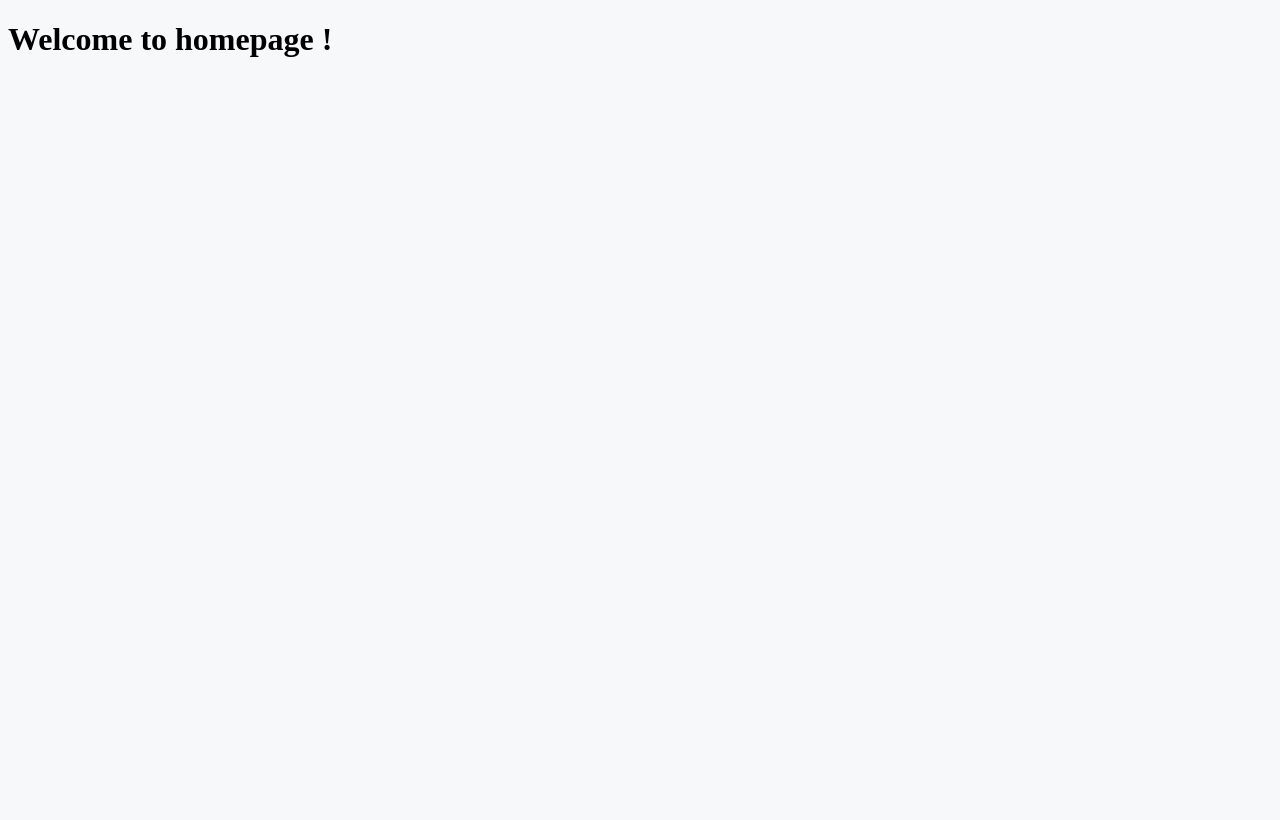
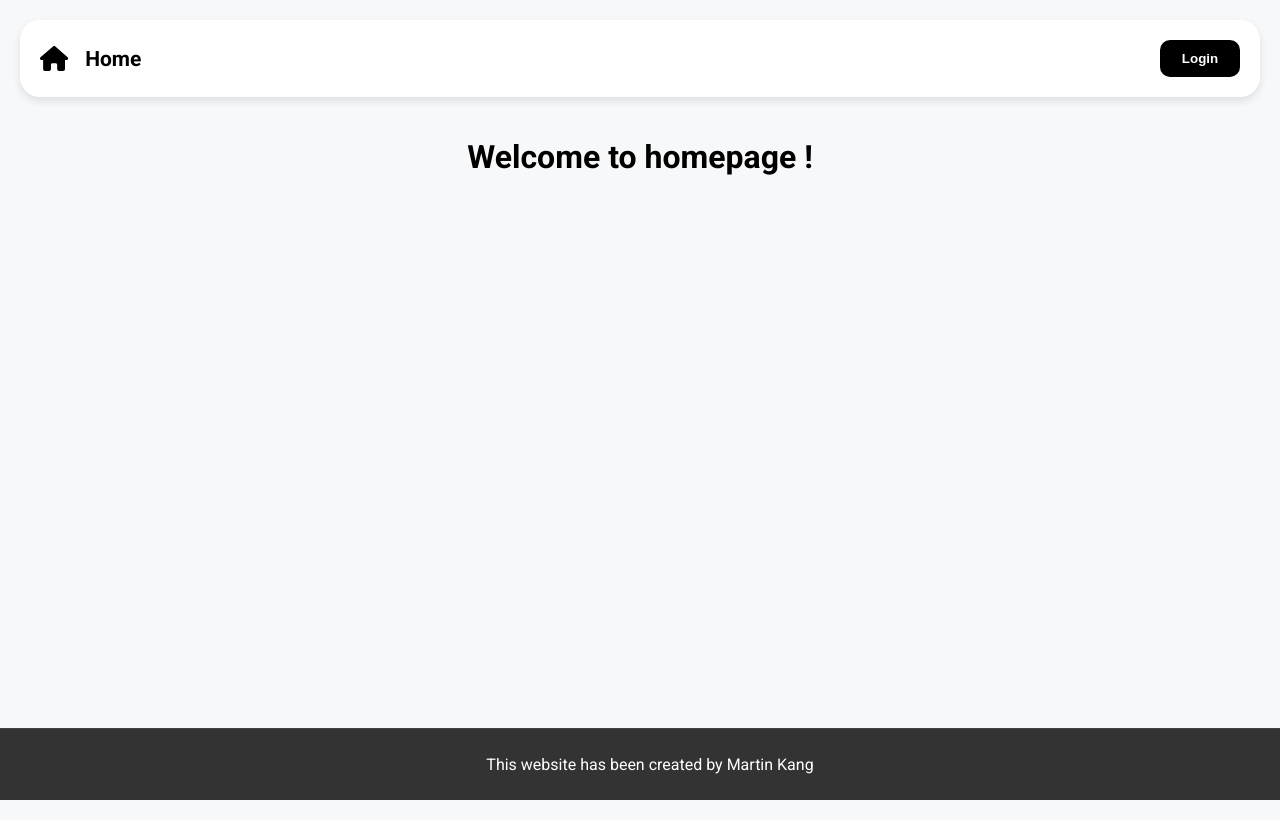
Before and after one commit to kangmartin/InterfaceDevelopmentLab3, a Vue app: page / in a window 1280 px wide. Built offline with nearby package versions, Linux system fonts and the light colour scheme.

Commit message:
Ex 5: create BaseHeader and BaseFooter

```diff
--- a/src/App.vue
+++ b/src/App.vue
@@ -1,18 +1,36 @@
 <template>
-  <HomePage/>
+
+  <div>
+    <BaseHeader/>
+    <HomePage/>
+    <BaseFooter/>
+  </div>
+
 </template>
 
 <script>
-import HomePage from "./pages/HomePage.vue"
+import HomePage from "@/pages/HomePage.vue"
+import BaseHeader from "@/components/BaseHeader.vue";
+import BaseFooter from "@/components/BaseFooter.vue";
 
 export default {
   name: 'App',
   components: {
-    HomePage
+    HomePage,
+    BaseHeader,
+    BaseFooter
+
   }
 }
 </script>
 
 <style>
+@import url('https://fonts.googleapis.com/css2?family=Roboto:wght@400;700&display=swap');
+
+html, body{
+  height: 100%;
+  margin: 0;
+  font-family: 'Roboto', sans-serif;
+}
 
 </style>
--- /dev/null
+++ b/src/components/BaseFooter.vue
@@ -0,0 +1,29 @@
+<script>
+export default {
+  name: "BaseFooter"
+}
+</script>
+
+<template>
+  <div class="footer">
+    <div class="footer-content">
+      <p>This website has been created by Martin Kang</p>
+
+    </div>
+  </div>
+</template>
+
+<style scoped>
+
+  .footer {
+    background-color: #333;
+    color: white;
+    padding: 10px;
+    text-align: center;
+    border-top: 1px solid #444;
+    position: fixed;
+    bottom: 0;
+    width: 100%;
+  }
+
+</style>
--- /dev/null
+++ b/src/components/BaseHeader.vue
@@ -0,0 +1,72 @@
+<script>
+
+export default {
+name: "BaseHeader"
+}
+</script>
+
+<template>
+  <div class="header">
+
+    <div class="left-container">
+      <font-awesome-icon :icon="['fas', 'house']" class="icon"/>
+      <a href="#" class="logo">
+        Home</a>
+    </div>
+
+      <button class="blackbutton">Login</button>
+
+  </div>
+</template>
+
+<style scoped>
+
+  @import url('https://fonts.googleapis.com/css2?family=Roboto:ital,wght@0,100;0,300;0,400;0,500;0,700;0,900;1,100;1,300;1,400;1,500;1,700;1,900&display=swap');
+
+  .header {
+    display: flex;
+    justify-content: space-between;
+    align-items: center;
+    background-color: white;
+    box-shadow: 0 4px 8px rgba(0, 0, 0, 0.1);
+    margin: 20px 20px;
+    padding: 20px 20px;
+    border-radius: 20px;
+    font-family: 'Roboto', sans-serif;
+  }
+
+  .header .left-container {
+    display: flex;
+    align-items: center;
+  }
+
+  .header a {
+    color: black;
+    list-style-type: none;
+    text-decoration: none;
+
+  }
+
+  .logo {
+    font-weight: 600;
+    font-size: 21px;
+    margin-right: 60px;
+    margin-left: 10px;
+  }
+
+  .blackbutton {
+    background-color: black;
+    color: white;
+    font-weight: 600;
+    padding: 11px 15px;
+    border-radius: 10px;
+    border: none;
+    width: 80px;
+  }
+
+  .icon{
+    font-size: 25px;
+    margin-right: 7px;
+  }
+
+</style>
--- a/src/pages/HomePage.vue
+++ b/src/pages/HomePage.vue
@@ -5,16 +5,15 @@ export default {
 </script>
 
 <template>
-  <h1>Welcome to homepage !</h1>
+  <div class="block">
+    <h1>Welcome to homepage !</h1>
+  </div>
+
 </template>
 
 <style scoped>
-  body {
-    font-family: Avenir, Helvetica, Arial, sans-serif;
-    -webkit-font-smoothing: antialiased;
-    -moz-osx-font-smoothing: grayscale;
-    text-align: center;
-    color: #2c3e50;
-    margin-top: 60px;
+  .block{
+    display: flex;
+    justify-content: center;
   }
 </style>
```
